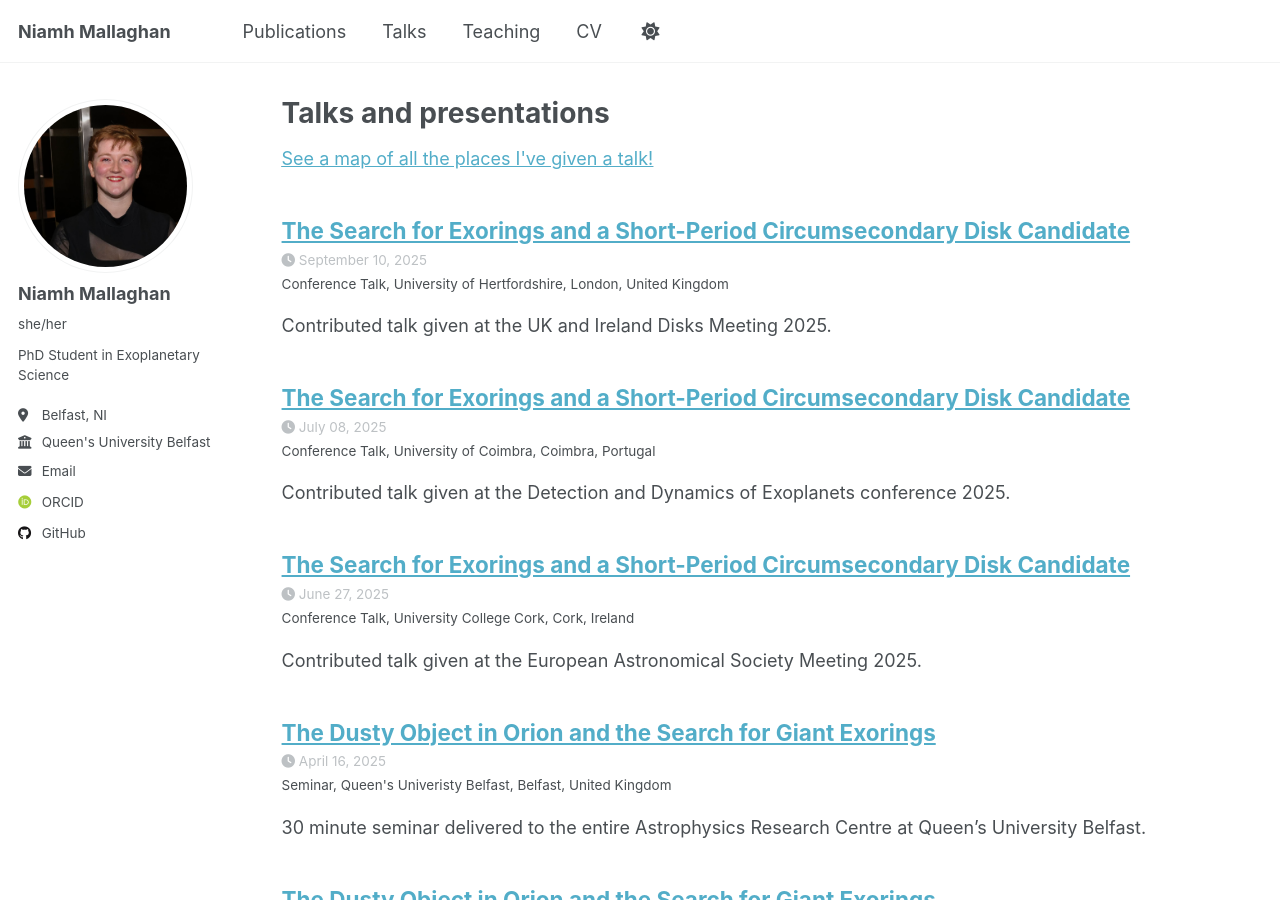
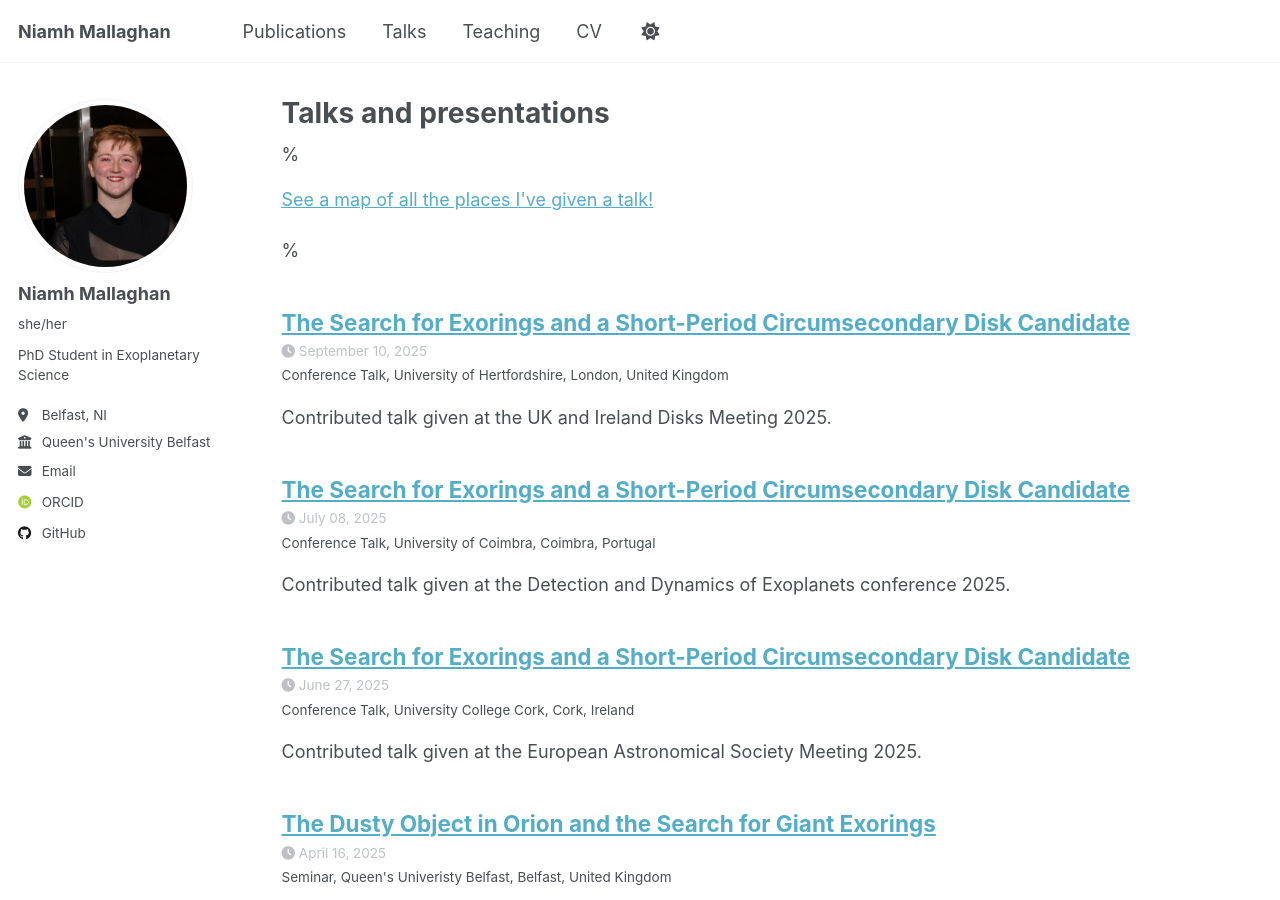
Before and after one commit to nmallaghan/nmallaghan.github.io, a Jekyll site: the page built from _pages/talks.html, in a window 1280 px wide and 900 px high. Built offline with Jekyll 4.4.1, drawn with Linux system fonts in a browser that asks for light colours; some web fonts are replaced; a script that is not in the unit is left out.

Commit message:
Update talks.html

```diff
--- a/_pages/talks.html
+++ b/_pages/talks.html
@@ -7,7 +7,7 @@ author_profile: true
 
 {% if site.talkmap_link == true %}
 
-<p style="text-decoration:underline;"><a href="/talkmap.html">See a map of all the places I've given a talk!</a></p>
+%<p style="text-decoration:underline;"><a href="/talkmap.html">See a map of all the places I've given a talk!</a></p>%
 
 {% endif %}
 
```
